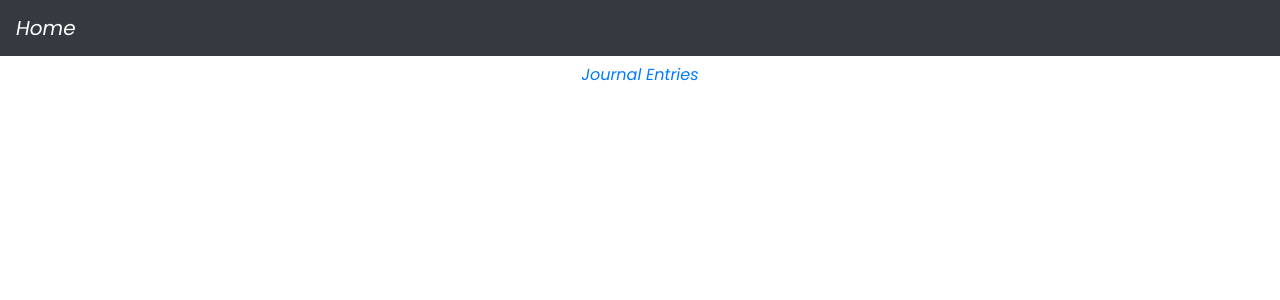
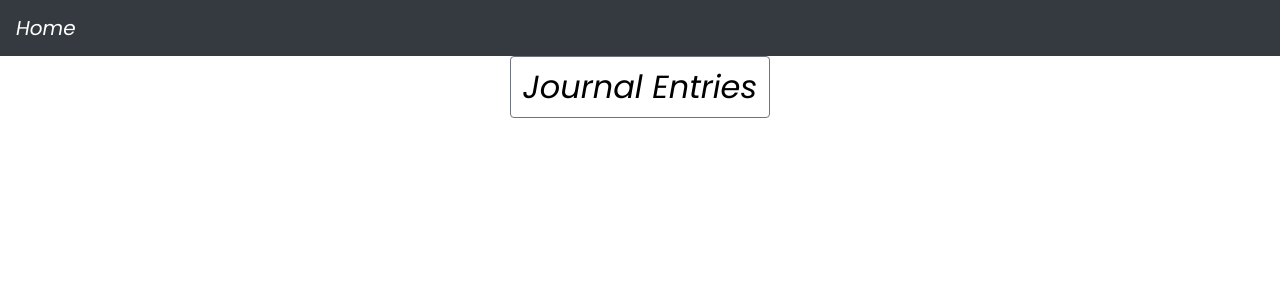
Before and after one commit to LawrenceObote/JournalAPI, a React (Create React App) app in the folder client/journal-frontend/: page / in a window 1280 px wide. Shown: the top 300 px of the page. Built offline with nearby package versions, Linux system fonts and the light colour scheme.

Commit message:
changed color of home button

```diff
--- a/client/journal-frontend/src/App.css
+++ b/client/journal-frontend/src/App.css
@@ -40,3 +40,8 @@
 *{
   font-family: 'Poppins', sans-serif;
 }
+
+#Journal-entries{
+  font-size: 2rem;
+  color: black;
+}
--- a/client/journal-frontend/src/components/Home.js
+++ b/client/journal-frontend/src/components/Home.js
@@ -10,7 +10,7 @@ class Home extends Component {
       <div>
         <AppNavbar/>
         <Container fluid>
-          <Button color="link"><Link to="/journal-entries">Journal Entries</Link></Button>
+          <Button outline color="secondary"><Link to="/journal-entries" id="Journal-entries">Journal Entries</Link></Button>
         </Container>
       </div>
     );
```
